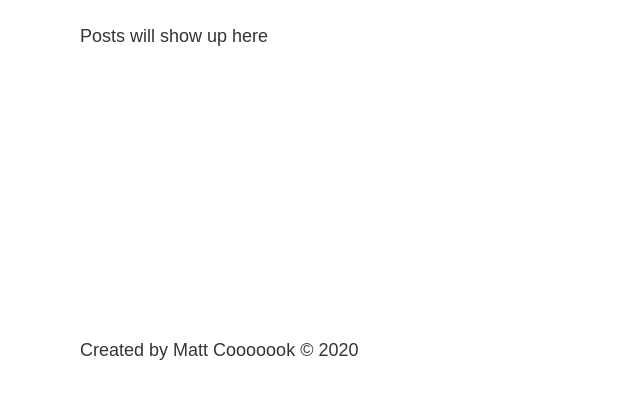
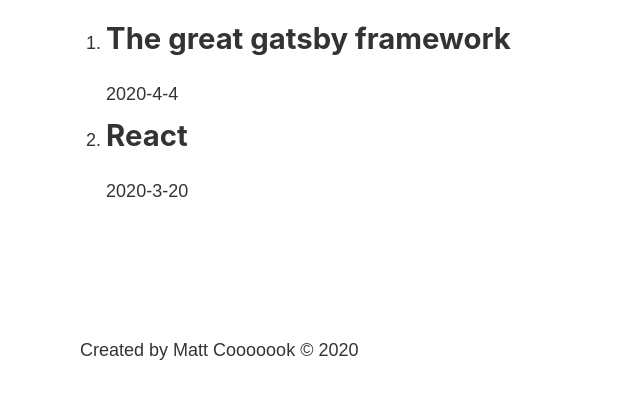
Before and after one commit to Cook1619/gatsby-blog, a Gatsby site: page /blog in a window 1280 px wide. Shown: the part 393-792 px from the top of the page, without its empty margins (203-843 px from the left). Built offline with nearby package versions, Linux system fonts and the light colour scheme; Gatsby itself is replaced by a stand-in of ours.

Commit message:
added query to retrieve data from MD files

```diff
--- a/gatsby-config.js
+++ b/gatsby-config.js
@@ -6,17 +6,18 @@
 
 module.exports = {
   siteMetadata: {
-    title: 'Matt\s Coding Blog',
-    author: 'Matt Cooooook'
+    title: "Matts Coding Blog",
+    author: "Matt Cooooook",
   },
   plugins: [
-    'gatsby-plugin-sass',
+    "gatsby-plugin-sass",
     {
       resolve: `gatsby-source-filesystem`,
       options: {
         name: `src`,
         path: `${__dirname}/src/`,
       },
-    }
-  ]
+    },
+    "gatsby-transformer-remark",
+  ],
 }
--- a/package.json
+++ b/package.json
@@ -17,6 +17,7 @@
     "gatsby": "^2.19.43",
     "gatsby-plugin-sass": "^2.1.31",
     "gatsby-source-filesystem": "^2.1.57",
+    "gatsby-transformer-remark": "^2.6.59",
     "node-sass": "^4.13.1",
     "react": "^16.12.0",
     "react-dom": "^16.12.0"
--- a/src/pages/blog.js
+++ b/src/pages/blog.js
@@ -1,14 +1,37 @@
 import React from "react"
+import { graphql, useStaticQuery } from "gatsby"
 
 import Layout from "../components/layout"
 
-const BlogPage = () => (
+const BlogPage = () => {
+  const data = useStaticQuery(graphql`
+    query {
+      allMarkdownRemark {
+        edges {
+          node {
+            frontmatter {
+              title
+              date
+            }
+            html
+            excerpt
+          }
+        }
+      }
+    }
+  `)
+    console.log(data)
+  return (
     <div>
       <Layout>
         <h1>My Blog</h1>
-      <p>Posts will show up here</p>
+        <ol>
+        {data.allMarkdownRemark.edges.map(post =>
+          <li><h2>{post.node.frontmatter.title}</h2><p>{post.node.frontmatter.date}</p></li>
+        )}
+        </ol>
       </Layout>
     </div>
   )
-
+}
 export default BlogPage
```
Also changed, not shown: 1 other file. Lines whose indentation alone changed are shown as unchanged.
